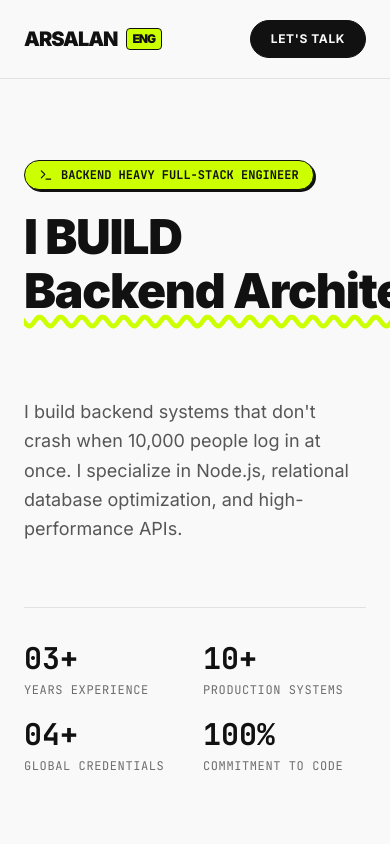
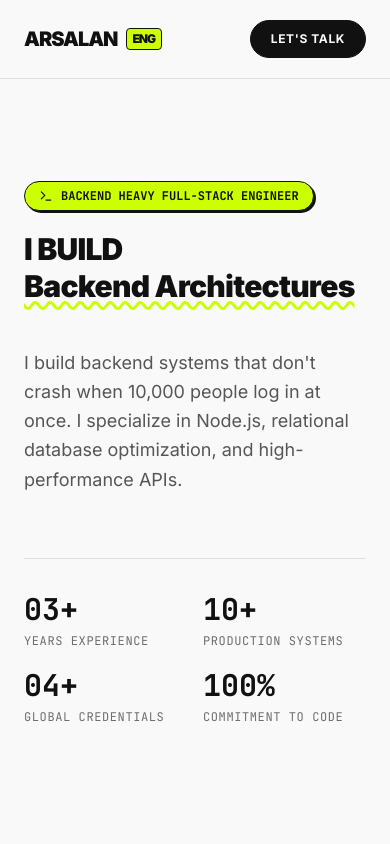
Before and after one commit to arsalanmughal23/portfolio, a React (Vite) app: page / in a window 390 px wide. Shown: the top 844 px of the page. Built offline with nearby package versions, Linux system fonts and the light colour scheme.

Commit message:
fix(hero): improve responsive heading sizing and role rotation layout

```diff
--- a/src/App.tsx
+++ b/src/App.tsx
@@ -235,7 +235,7 @@ export default function App() {
         </a>
       </header>
 
-      {/* Hero Section (Task 1 Fixed: dynamic flexible height container) */}
+      {/* Hero Section: Responsive layout with dynamic text rotation and flexible container height */}
       <section className="pt-40 pb-24 px-6 md:px-12 max-w-7xl mx-auto min-h-screen flex flex-col justify-center">
         <div className="grid grid-cols-1 lg:grid-cols-12 gap-8 items-end">
           <div className="lg:col-span-10">
@@ -252,18 +252,19 @@ export default function App() {
               initial={{ opacity: 0, y: 30 }}
               animate={{ opacity: 1, y: 0 }}
               transition={{ duration: 0.8, delay: 0.2 }}
-              className="text-5xl sm:text-7xl lg:text-8xl font-black tracking-tight leading-[0.95] mb-8"
+              className="text-3xl sm:text-5xl md:text-6xl lg:text-8xl font-black tracking-tight leading-[0.95] mb-8 max-w-full"
             >
               I BUILD <br />
-              <span className="relative block min-h-[1.2em] overflow-visible py-2">
+              <span className="relative block min-h-[1.2em] py-2">
+                {/* Animated text rotation: Uses Framer Motion to swap roles with a slide-up/fade effect */}
                 <AnimatePresence mode="wait">
                   <motion.span
                     key={ROLES[currentRoleIndex]}
-                    initial={{ y: 40, opacity: 0 }}
+                    initial={{ y: 30, opacity: 0 }}
                     animate={{ y: 0, opacity: 1 }}
-                    exit={{ y: -40, opacity: 0 }}
+                    exit={{ y: -30, opacity: 0 }}
                     transition={{ duration: 0.35, ease: "easeInOut" }}
-                    className="absolute left-0 top-2 whitespace-nowrap text-[#111111] underline decoration-[#CCFF00] decoration-wavy underline-offset-8"
+                    className="absolute left-0 top-2 inline-block whitespace-nowrap max-w-full text-[#111111] underline decoration-[#CCFF00] decoration-wavy underline-offset-4 sm:underline-offset-8"
                   >
                     {ROLES[currentRoleIndex]}
                   </motion.span>
@@ -275,7 +276,7 @@ export default function App() {
               initial={{ opacity: 0, y: 20 }}
               animate={{ opacity: 1, y: 0 }}
               transition={{ duration: 0.8, delay: 0.4 }}
-              className="text-lg md:text-2xl text-[#111111]/70 max-w-2xl font-normal leading-relaxed pt-12"
+              className="text-lg md:text-2xl text-[#111111]/70 max-w-2xl font-normal leading-relaxed pt-4"
             >
               I build backend systems that don't crash when 10,000 people log in at once. I specialize in Node.js, relational database optimization, and high-performance APIs.
             </motion.p>
```
